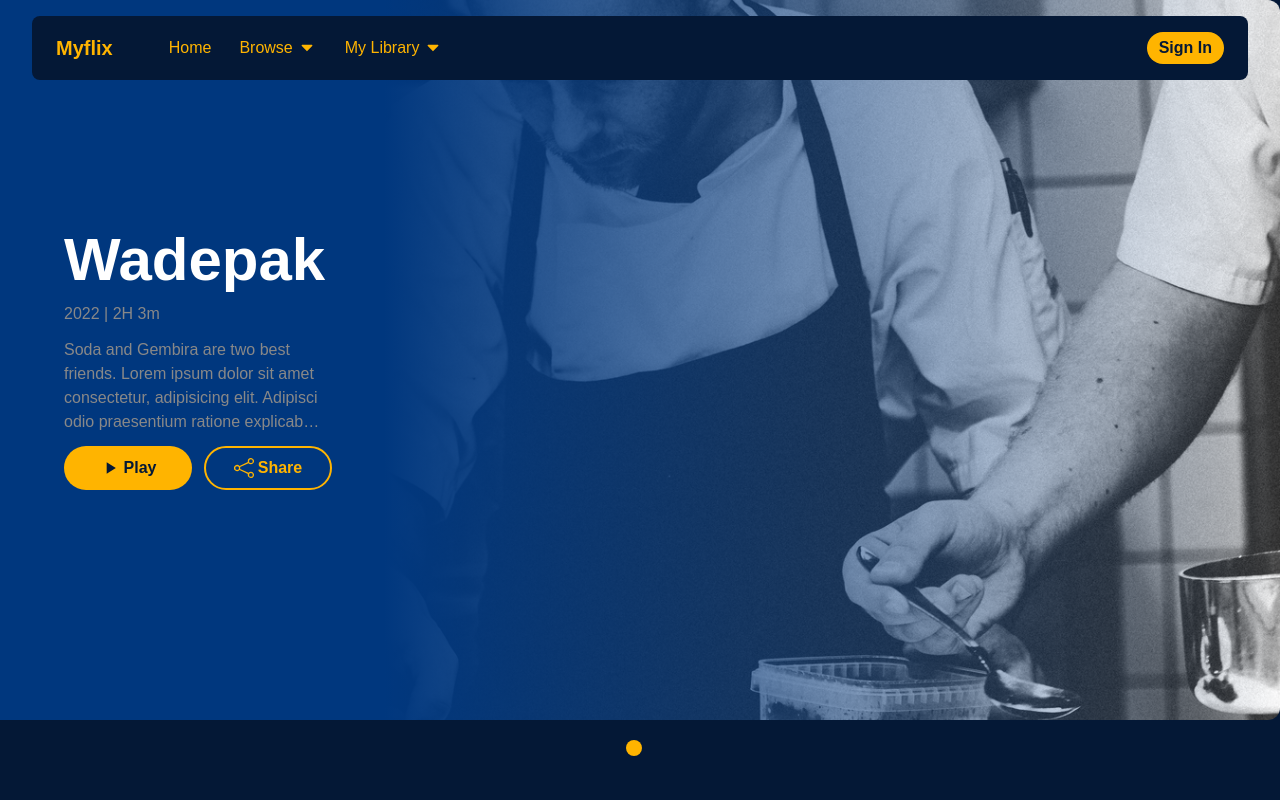
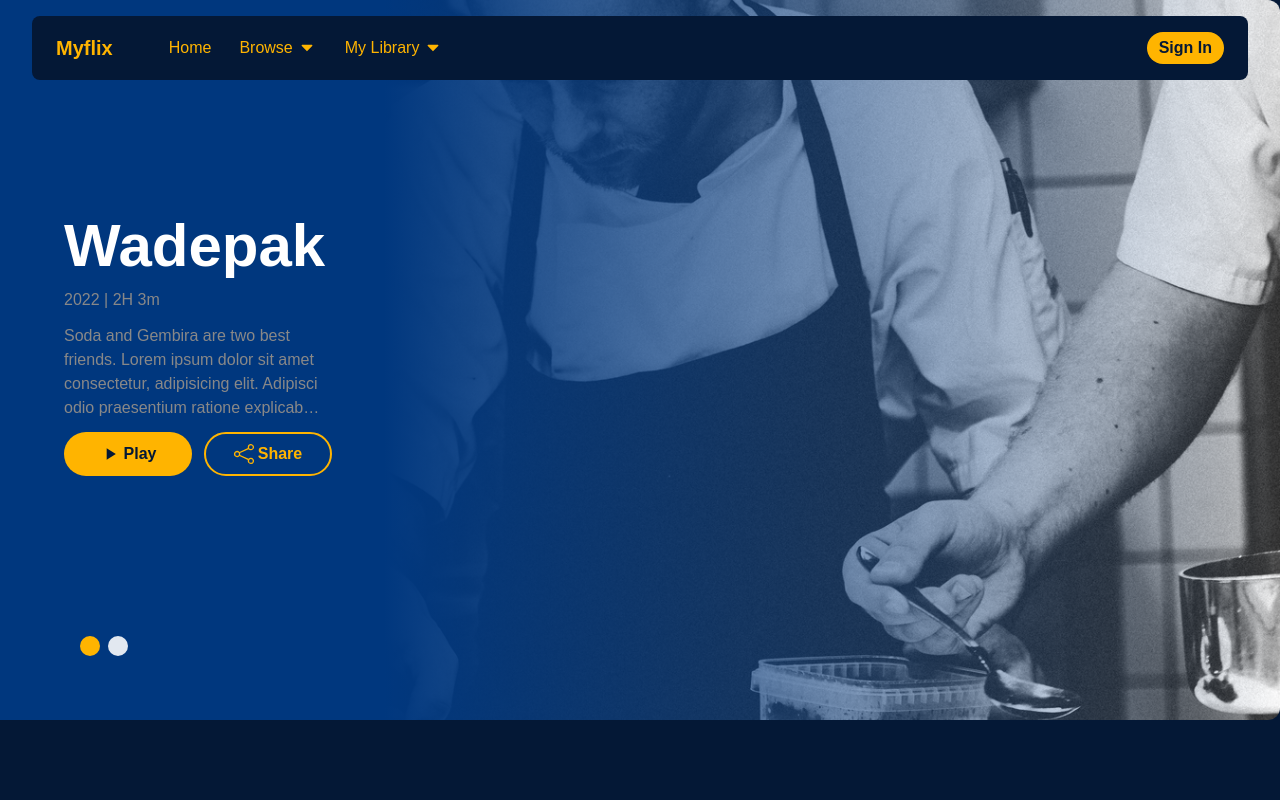
Before and after one commit to si-saaref/fe-app-desktopip, a React (Vite) app: page / in a window 1280 px wide. Shown: the top 800 px of the page. Built offline with nearby package versions, Linux system fonts and the light colour scheme; a web font is replaced by a local one.

Commit message:
feat: adjust slicing home banner and list movie

```diff
--- a/src/App.css
+++ b/src/App.css
@@ -39,3 +39,14 @@ body {
 /* .list-film-mini .images-wrap.horizontal {
 	@apply flex gap-10;
 } */
+
+div:has(.indicators) {
+	position: relative;
+}
+
+.indicators:has(.indicator-slideshow) {
+	position: absolute;
+	bottom: 15px;
+	z-index: 99;
+	left: 100px;
+}
--- a/src/pages/Homepage.jsx
+++ b/src/pages/Homepage.jsx
@@ -1,40 +1,67 @@
-import { useEffect } from 'react';
 import { BsShare } from 'react-icons/bs';
 import { MdPlayArrow } from 'react-icons/md';
-import { Zoom } from 'react-slideshow-image';
-// import { useMediaQuery } from 'react-responsive';
 import 'react-multi-carousel/lib/styles.css';
 
 import Carousel from 'react-multi-carousel';
 import 'react-slideshow-image/dist/styles.css';
 
 export default function Homepage() {
-	// const isDesktopOrLaptop = useMediaQuery({
-	// 	query: '(min-width: 1024px)',
-	// });
-
-	// const isTablet = useMediaQuery({
-	// 	query: '(min-width: 800px)',
-	// });
-
-	useEffect(() => {
-		const bigBanner = document.querySelector('.big-banner');
-		bigBanner.style.backgroundImage = '/img.jpg';
-	}, []);
-
 	return (
 		<>
 			<div className='w-[90%] m-auto pt-28 lg:pt-0 lg:w-full'>
-				<Zoom
+				<Carousel
+					additionalTransfrom={0}
 					arrows={false}
-					indicators={() => (
-						<div className='indicator-slideshow w-4 h-4 bg-white mr-3 rounded-full'></div>
-					)}
-					scale={1.4}
-					autoplay={false}
+					autoPlaySpeed={3000}
+					centerMode={false}
+					className=''
+					containerClass='container max-w-full'
+					customDot={<CustomDot />}
+					dotListClass='flex gap-2 bottom-5 justify-start px-10 lg:px-20 lg:bottom-16'
+					draggable
+					focusOnSelect={false}
+					infinite
+					itemClass=''
+					keyBoardControl
+					minimumTouchDrag={80}
+					pauseOnHover
+					renderArrowsWhenDisabled={false}
+					renderButtonGroupOutside={false}
+					renderDotsOutside={false}
+					responsive={{
+						desktop: {
+							breakpoint: {
+								max: 4000,
+								min: 1024,
+							},
+							items: 1,
+						},
+						mobile: {
+							breakpoint: {
+								max: 464,
+								min: 0,
+							},
+							items: 1,
+						},
+						tablet: {
+							breakpoint: {
+								max: 1024,
+								min: 464,
+							},
+							items: 1,
+						},
+					}}
+					rewind={false}
+					rewindWithAnimation={false}
+					rtl={false}
+					shouldResetAutoplay
+					showDots
+					sliderClass=''
+					slidesToSlide={1}
+					swipeable
 				>
 					<main
-						className='relative big-banner w-full h-[70vh] flex items-end lg:items-center p-7 justify-start px-7 lg:px-16 rounded-xl lg:h-[90vh]'
+						className='relative big-banner w-full h-[70vh] flex items-end lg:items-center p-7 justify-start px-7 lg:px-16 rounded-xl lg:h-[90vh] pb-14'
 						style={{
 							backgroundImage: "url('/img.jpg')",
 							backgroundPosition: 'center',
@@ -64,7 +91,7 @@ export default function Homepage() {
 							</div>
 						</div>
 					</main>
-					{/* <main className='relative big-banner w-full bg-second-blue h-full flex items-center justify-start px-16 rounded-xl'>
+					<main className='relative big-banner w-full bg-second-blue h-full flex items-center justify-start px-16 rounded-xl'>
 						<div className='text-content flex flex-col gap-3 items-start w-1/2 text-white z-10'>
 							<h1 className=' font-extrabold text-6xl'>Vidio Title Vidio Title Vidio Title</h1>
 							<h6>2022 | 2H 3m</h6>
@@ -85,26 +112,18 @@ export default function Homepage() {
 								Play
 							</button>
 						</div>
-					</main> */}
-				</Zoom>
+					</main>
+				</Carousel>
 			</div>
 			<main className='list-movie px-10 py-20 flex gap-10 flex-col'>
 				<h2 className='text-white text-3xl'>Sci-Fi</h2>
-				{/* <div className='flex gap-10'> */}
-				{/* <Slide
-					slidesToScroll={1}
-					slidesToShow={isDesktopOrLaptop ? 4 : isTablet ? 3 : 2}
-					indicators={true}
-					cssClass='list-film-mini'
-					autoplay={false}
-				> */}
 				<Carousel
 					additionalTransfrom={0}
 					arrows
 					autoPlaySpeed={3000}
 					centerMode={false}
 					className=''
-					containerClass='container'
+					containerClass='container max-w-full'
 					dotListClass=''
 					draggable
 					focusOnSelect={false}
@@ -154,7 +173,10 @@ export default function Homepage() {
 				>
 					<div className='relative card  h-full'>
 						<img src='/img.jpg' alt='' />
-						<h2 className='text-white absolute bottom-6 left-3 z-10'>Vidio 1</h2>
+						<div className='flex absolute bottom-6 left-3 z-10 gap-5'>
+							<h2 className='text-white text-3xl'>Vidio 1</h2>
+							<button className='px-3 py-1 bg-main-yellow rounded-lg'>Exclusive</button>
+						</div>
 					</div>
 					<div className='relative card  h-full'>
 						<img src='/img.jpg' alt='' />
@@ -181,13 +203,18 @@ export default function Homepage() {
 						<h2 className='text-white absolute bottom-6 left-3 z-10'>Vidio 098</h2>
 					</div>
 				</Carousel>
-				{/* </Slide> */}
-				{/* </div> */}
-				{/* <div className='relative card w-80 h-full'>
-					<img src='/img.jpg' alt='' />
-					<h2 className='text-white absolute bottom-6 left-3 z-10'>Vidio Title</h2>
-				</div> */}
 			</main>
 		</>
 	);
 }
+
+const CustomDot = ({ onClick, active }) => {
+	return (
+		<li
+			className={`${
+				active ? 'active' : 'inactive'
+			} indicator-slideshow w-5 h-5 rounded-full bg-slate-200 cursor-pointer`}
+			onClick={() => onClick()}
+		/>
+	);
+};
```
